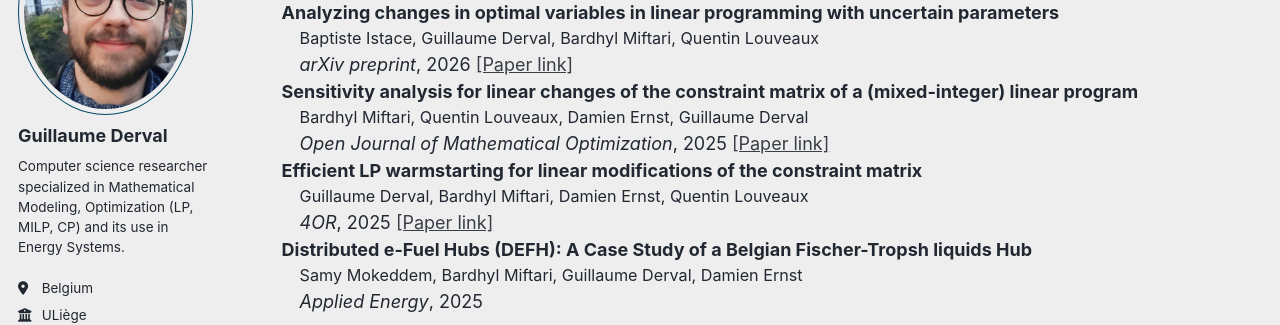
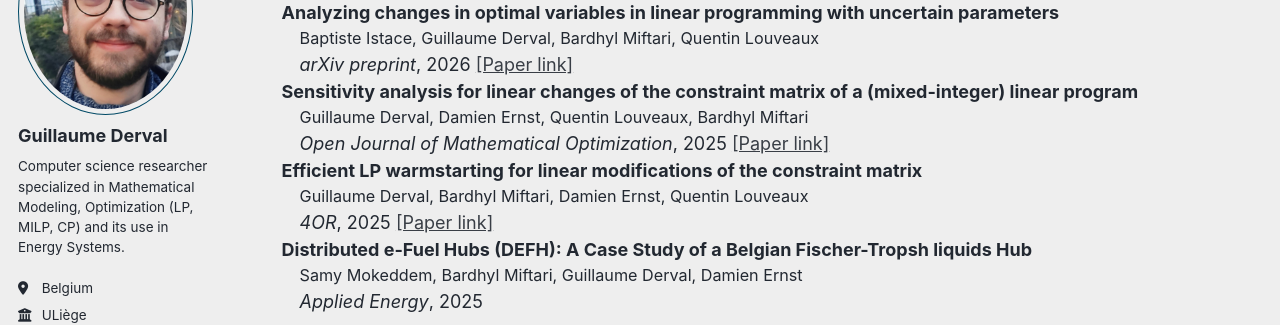
Before and after one commit to GuillaumeDerval/guillaumederval.github.io, a Jekyll site: the page built from _pages/publications.html, in a window 1280 px wide and 900 px high, scrolled down 2164 px. Shown: the part 191-516 px from the top of the window. Built offline with Jekyll 4.4.1, drawn with Linux system fonts in a browser that asks for light colours; some web fonts are replaced; a script that is not in the unit is left out; some of the changed text lies outside the part shown.

Commit message:
CV: give the FNRS PDR its project title (#2)
* CV: give the FNRS PDR its project title

The grants list described the F.R.S.-FNRS PDR as "on sensitivity analysis".
Its title is "GBOML for uncertainty and bilevel optimization".

Co-Authored-By: Claude Opus 5.5 <noreply@anthropic.com>

* Publications: fix two author orders

- arXiv:2410.14443: Derval, Ernst, Louveaux, Miftari, as in the latest
  arXiv version (v3, 27 Feb 2026).
- AAAI 2026, Aperiodic Tiling and Rhythmic Canons: Derval, Lecoutre, as
  published (doi:10.1609/aaai.v40i17.38434).

Co-Authored-By: Claude Opus 5.5 <noreply@anthropic.com>

---------

Co-authored-by: Claude Opus 5.5 <noreply@anthropic.com>

```diff
--- a/_data/publications/published.yaml
+++ b/_data/publications/published.yaml
@@ -244,8 +244,8 @@
 - type: article
   title: "Aperiodic Tiling and Rhythmic Canons: A CP Journey"
   author:
+  - Derval, Guillaume
   - Lecoutre, Christophe
-  - Derval, Guillaume
   date: 2026
   page-range: 14209-14216
   parent:
--- a/_data/publications/review.yaml
+++ b/_data/publications/review.yaml
@@ -1,10 +1,10 @@
 - type: article
   title: Sensitivity analysis for linear changes of the constraint matrix of a (mixed-integer) linear program
   author:
+  - Derval, Guillaume
+  - Ernst, Damien
+  - Louveaux, Quentin
   - Miftari, Bardhyl
-  - Louveaux, Quentin
-  - Ernst, Damien
-  - Derval, Guillaume
   date: 2025
   parent:
     type: periodical
```
Also changed, not shown: 1 other file.
